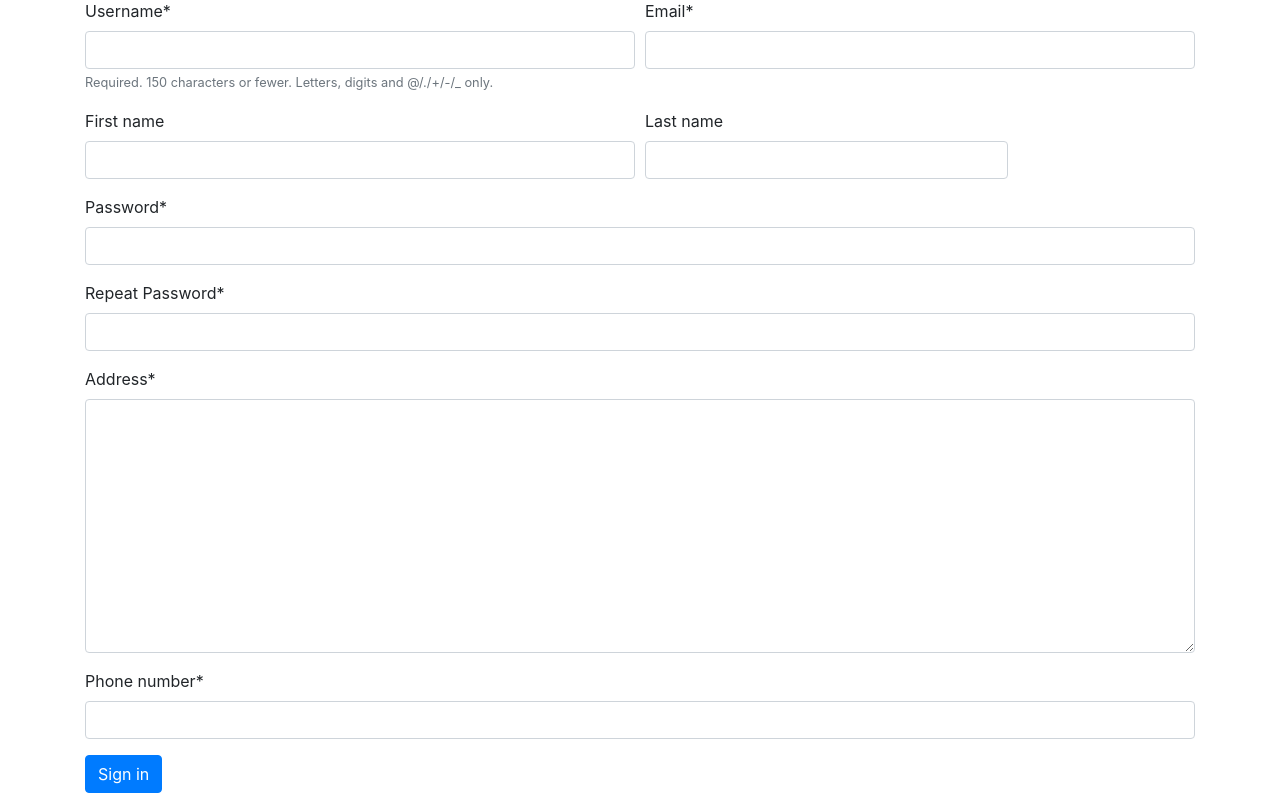
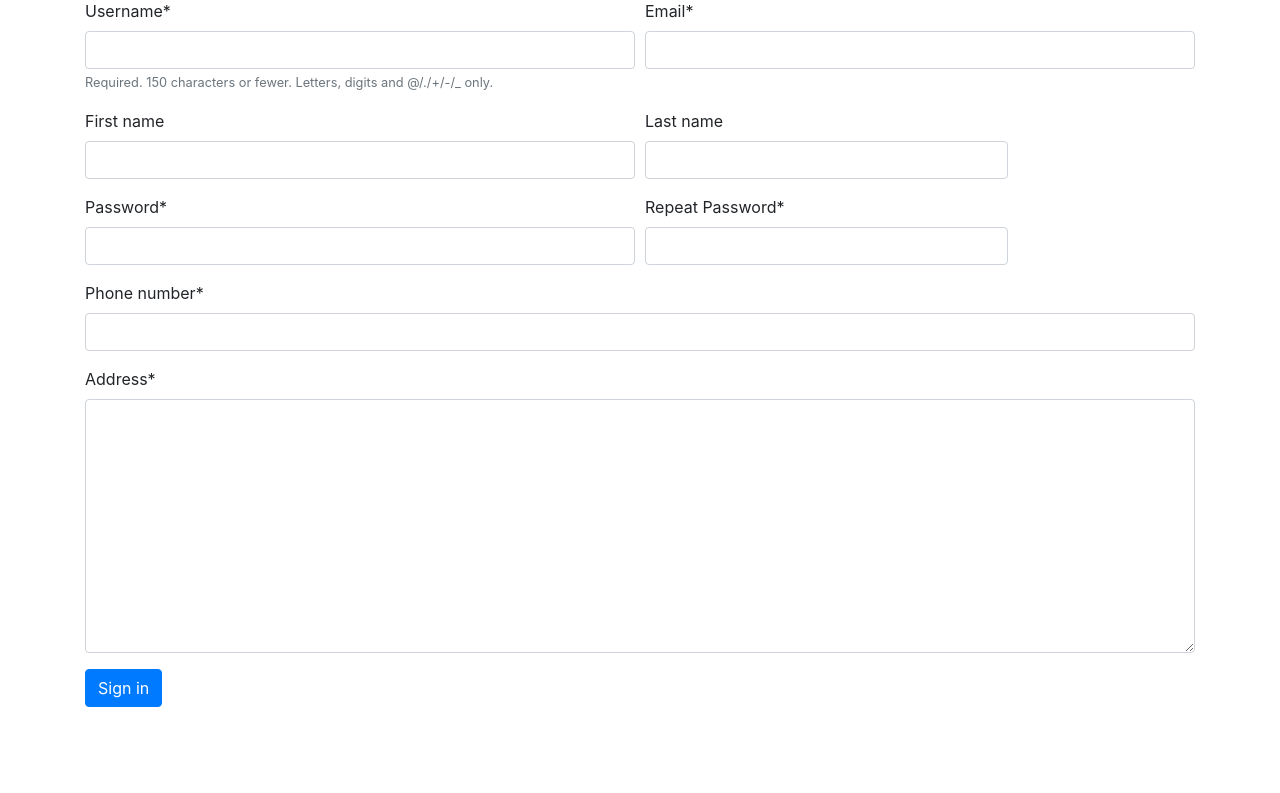
Before and after one commit to AliReza7222/Store, a Django app: page /accounts/signup/ in a window 1280 px wide. Shown: the part 136-929 px from the top of the page. After the commit the page ends 843 px from the top, so only its background shows below. Run offline with Django 4.2, Linux system fonts and the light colour scheme; some libraries are stand-ins or nearby versions.

Commit message:
change page signup

```diff
--- a/accounts/templates/signup.html
+++ b/accounts/templates/signup.html
@@ -24,10 +24,18 @@
       </div>
     </div>
 
-    {{ form.password1|as_crispy_field }}
-    {{ form.password2|as_crispy_field }}
+    <div class="form-row">
+      <div class="form-group col-md-6 mb-0">
+        {{ form.password1|as_crispy_field }}
+      </div>
+      <div class="form-group col-md-4 mb-0">
+        {{ form.password2|as_crispy_field }}
+      </div>
+    </div>
+
+    {{ form.phone_number|as_crispy_field }}
     {{ form.address|as_crispy_field }}
-    {{ form.phone_number|as_crispy_field }}
+
     <button type="submit" class="btn btn-primary">Sign in</button>
   </form>
 {% endblock content %}
```
